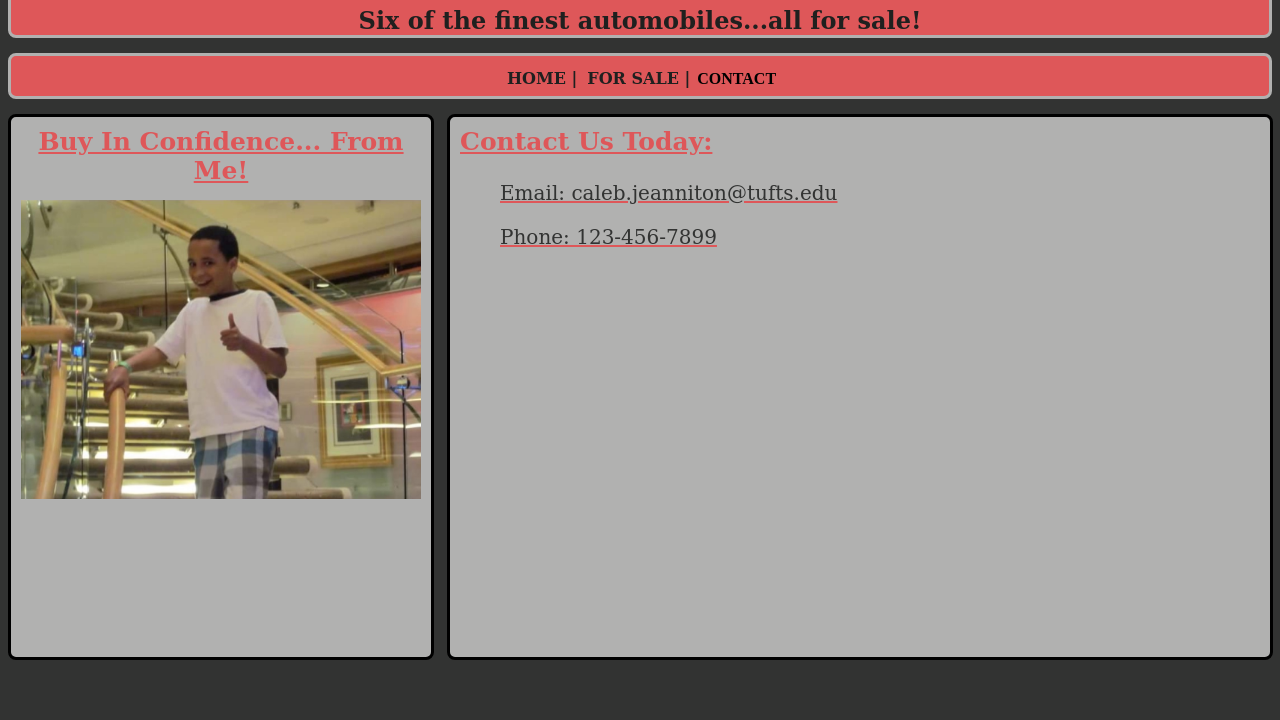
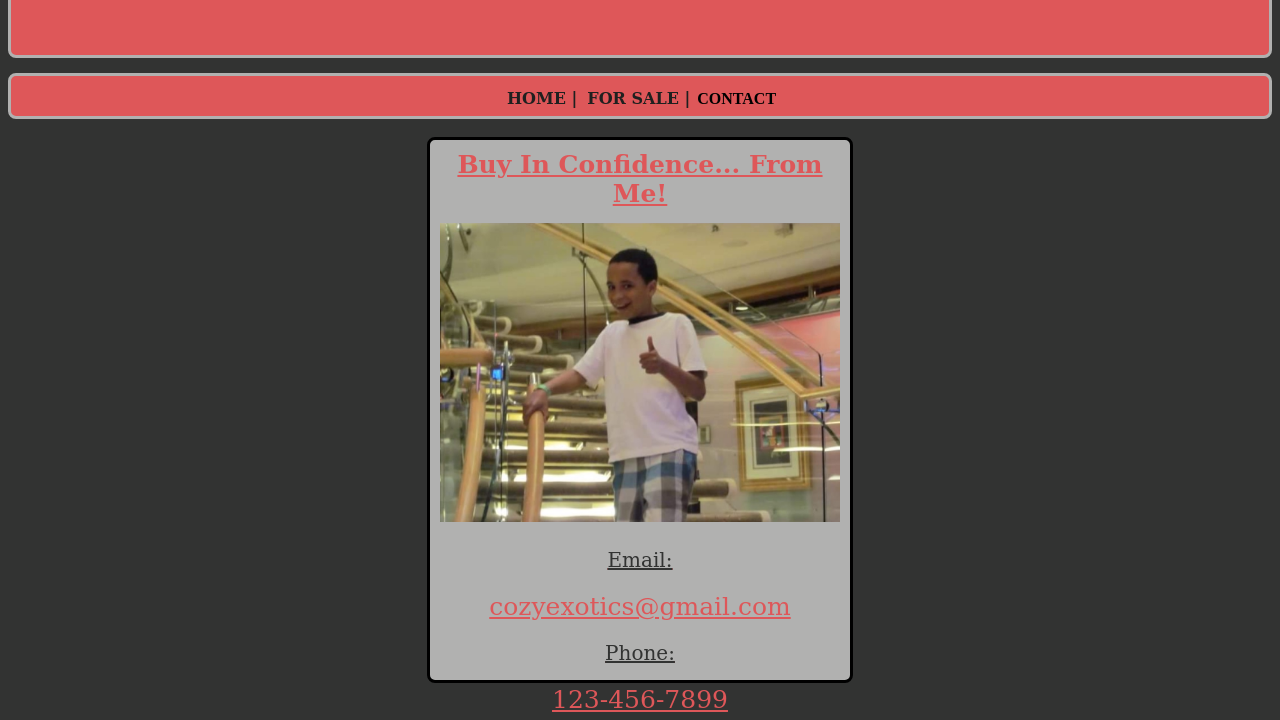
Before and after one commit to cjeanniton/Business, a plain HTML site: page Contact.html in a window 1280 px wide. Shown: the part 96-816 px from the top of the page. Drawn offline with Linux system fonts and the light colour scheme.

Commit message:
Update Contact.html

```diff
--- a/Contact.html
+++ b/Contact.html
@@ -6,13 +6,11 @@
 
 <style>
 	p {font-size: 30px}
-	.title {background-color: #DE5759; height: 100px; padding: 10px; border: solid medium #B1B1B0; border-radius: 8px}
+	.title {background-color: #DE5759; height: 120px; padding: 10px; border: solid medium #B1B1B0; border-radius: 8px}
 	.top-spacing {margin-top: 15px}
 	.navi {background-color: #DE5759; height: 20px; padding: 10px; border: solid medium #B1B1B0; border-radius: 8px}
 	.seller {display: inline-block; background-color: #B1B1B0; height: 520px; width: 400px; padding: 10px; border: solid medium #000000; border-radius: 8px}
-	.sidebar {font-size: 25px; text-decoration: underline; color: #DE5759}
-	.contact-block {display: inline-block; position: absolute; right: 7px; background-color: #B1B1B0; height: 520px; width: 800px; padding: 10px; border: solid medium #000000; border-radius: 8px; font-size: 25px; text-decoration: underline; color: #DE5759}
-	.contact-info {color: #DE5759}
+	.sidebar {font-size: 25px; text-decoration: underline; color: #DE5759; position: relative; display: inline-block}
 	a:link, a:visited {
 		background-color: #DE5759;
 		color: #1F201F;
@@ -29,12 +27,12 @@
 <link href="stylesheet.css" rel="stylesheet" type="text/css">
 <center>
 
-  <div class="title"><h1>Presenting: The Dream Collection</h1><h2>Six of the finest automobiles...all for sale!</h2></div>
+  <div class="title"><div class="name">COZY Exotics</div><h2>Six of the finest automobiles on sale!</h2></div>
 
   <div class="top-spacing"></div>
 
   <div class="navi">
-	  <a href="index.html" style="text-decoration: none"><strong>HOME |</strong></a>
+	  <a href="Index.html" style="text-decoration: none"><strong>HOME |</strong></a>
 	  <a href="forsale.html" style="text-decoration: none"><strong>FOR SALE |</strong></a>
     <strong>CONTACT</strong>
   </div>
@@ -44,24 +42,21 @@
 </head>
 
 <body>
-	<div class="top-spacing"></div>
+	<center>
+	<br />
 
 	<div class="seller">
 		<div class="sidebar">
 			<center><strong>Buy In Confidence... From Me!</strong></center>
 			<div class="top-spacing"></div>
 			<img src="salesman.jpeg" alt="A Confident Salesman">
+			<p style="font-size: 20px; color: #323332; text-decoration: underline">Email: </p>cozyexotics@gmail.com
+			<br />
+			<p style="font-size: 20px; color: #323332; text-decoration: underline">Phone: </p> 123-456-7899
 		</div>
 	</div>
 
-	<div class="contact-block">
-		<strong>Contact Us Today:</strong>
-		<ul>
-			<div class="contact-info">
-				<p style="font-size: 20px; color: #323332">Email: caleb.jeanniton@tufts.edu</p>
-				<p style="font-size: 20px; color: #323332">Phone: 123-456-7899</p>
-			</div>
-		</ul>
-	</div>
+	</center>
+
 </body>
 </html>
```
